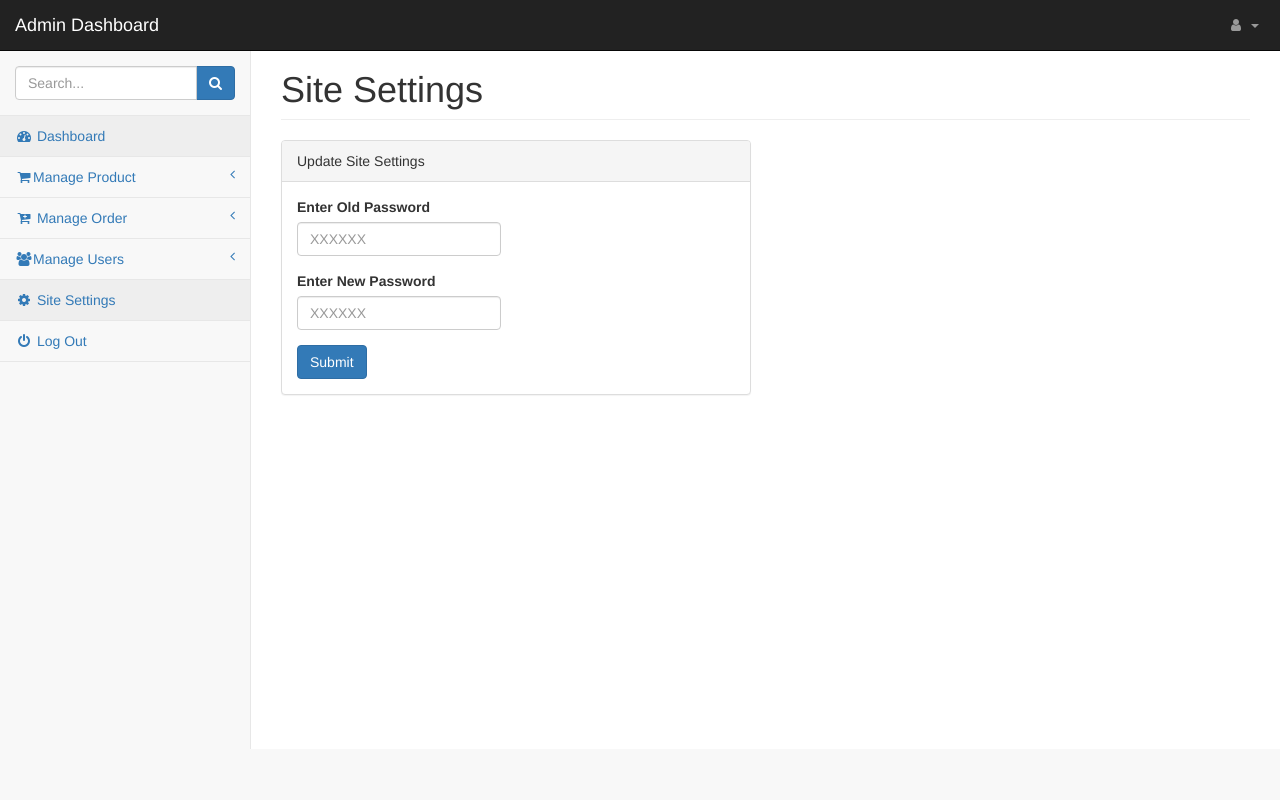
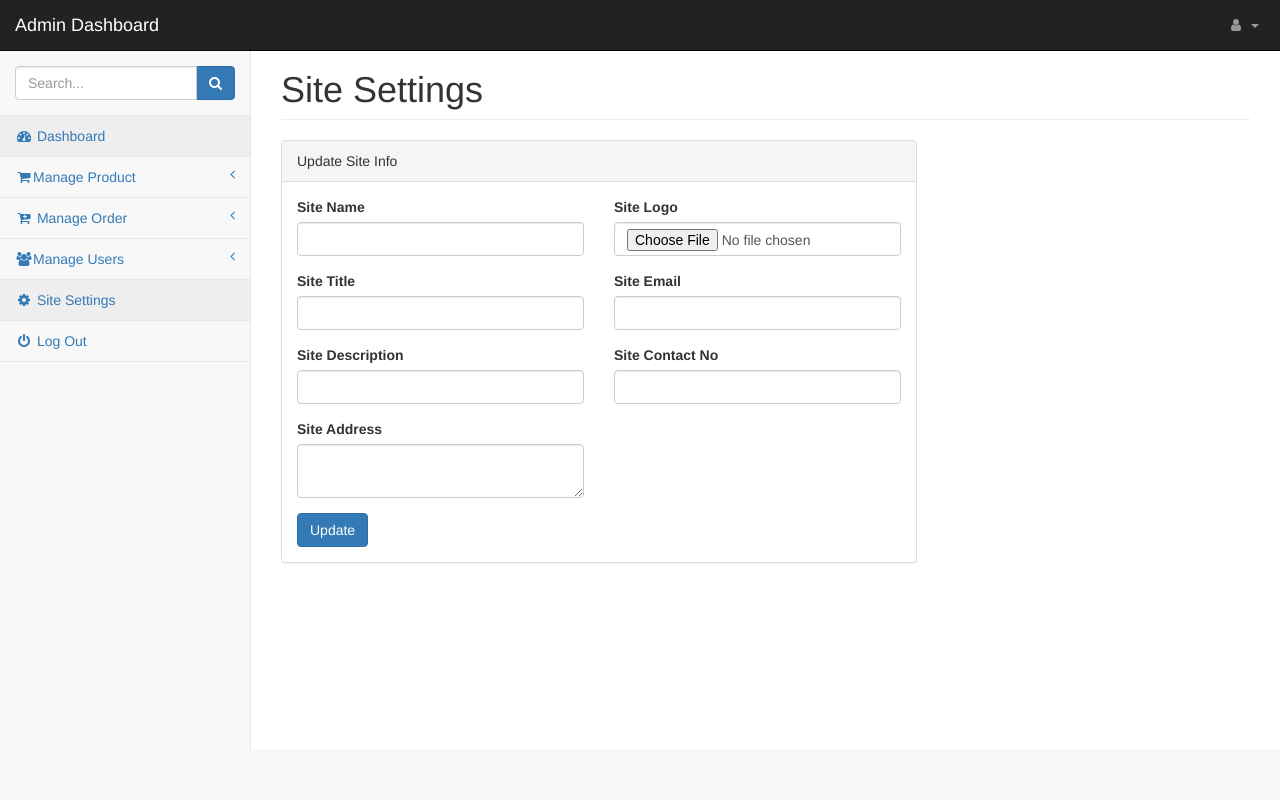
Before and after one commit to ashis-saha-codeclouds/ecomm-project, a PHP site: page /admin/site-settings.php in a window 1280 px wide. Run offline with PHP 8.4, Linux system fonts and the light colour scheme; the visitor is signed in with stand-in values (Sample User, id 1).

Commit message:
Site settings templaate ready

```diff
--- a/admin/js/custom/custom.js
+++ b/admin/js/custom/custom.js
@@ -135,6 +135,12 @@
     }
   })
 
+  $("#sitesettings").submit(function (e) {
+    e.preventDefault();
+    $(".alert").hide();
+    console.log('sitesettings');
+  })
+
   function hideTheAlertMsg(){
     setTimeout(function () {
         $(".alert").hide();
--- a/admin/site-settings.php
+++ b/admin/site-settings.php
@@ -17,27 +17,52 @@
                         </div>
                         <!-- /.col-lg-12 -->
                     </div>
-                    <div class="row">
-                        <div class="col-lg-6">
+                    <div class="row" id="msgrow">
+                        <div class="col-lg-8">
                         <div class="panel panel-default">
                                 <div class="panel-heading">
-                                    Update Site Settings
+                                    Update Site Info
                                 </div>
                                 <div class="panel-body">
                                     <div class="row">
+                                    <form role="form" id="sitesettings" method="post" enctype="multipart/form-data">
                                     <div class="col-lg-6">
-                                            <form role="form">
                                             <div class="form-group">
-                                                    <label>Enter Old Password</label>
-                                                    <input class="form-control" name="oldPassword" id="oldPassword" placeholder="XXXXXX" type="password">
+                                                    <label>Site Name</label>
+                                                    <input class="form-control" name="site_name" id="site_name" placeholder="" value="<?php echo $sesnData['site_name']?>" type="text">
                                                 </div>
                                                 <div class="form-group">
-                                                    <label>Enter New Password</label>
-                                                    <input class="form-control" name="newPassword" id="newPassword" placeholder="XXXXXX" type="password">
+                                                    <label>Site Title</label>
+                                                    <input class="form-control" name="site_title" id="site_title" placeholder="" value="<?php echo $sesnData['site_title']?> " type="text">
                                                 </div>
-                                                <button type="submit" class="btn btn-primary"> Submit </button>
-                                            </form>
+                                                <div class="form-group">
+                                                    <label>Site Description</label>
+                                                    <input class="form-control" name="site_desc" id="site_desc" placeholder="" value="<?php echo $sesnData['site_desc']?>" type="text">
+                                                </div>
+                                                <div class="form-group">
+                                                    <label>Site Address</label>
+                                                    <textarea class="form-control" name="site_address" id="site_address"><?php echo $sesnData['site_desc']?></textarea>
+                                                </div>
                                     </div>
+                                    <div class="col-lg-6">
+                                    <div class="form-group">
+                                                    <label>Site Logo</label>
+                                                    <input class="form-control" name="site_logo" id="site_logo" type="file">
+                                                </div>
+                                                <div class="form-group">
+                                                    <label>Site Email</label>
+                                                    <input class="form-control" name="site_email" id="site_email" placeholder="" value="<?php echo $sesnData['site_email']?> " type="text">
+                                                </div>
+                                                <div class="form-group">
+                                                    <label>Site Contact No</label>
+                                                    <input class="form-control" name="site_contact" id="site_contact" placeholder="" value="<?php echo $sesnData['site_contact']?> " type="text">
+                                                </div>
+
+                                    </div>
+                                    <div class="col-lg-12">
+                                    <button type="submit" class="btn btn-primary"> Update </button>
+                                    </div>
+                                    </form>
                                     </div>
                                 </div>
                         </div>
@@ -63,6 +88,9 @@
 <!-- Custom Theme JavaScript -->
 <script src="js/startmin.js"></script>
 
+<!-- Custom JavaScript -->
+<script src="js/custom/custom.js"></script>
+
     </body>
 
 </html>
```
Also changed, not shown: admin/admin-profile.php (+4 -4 lines).
